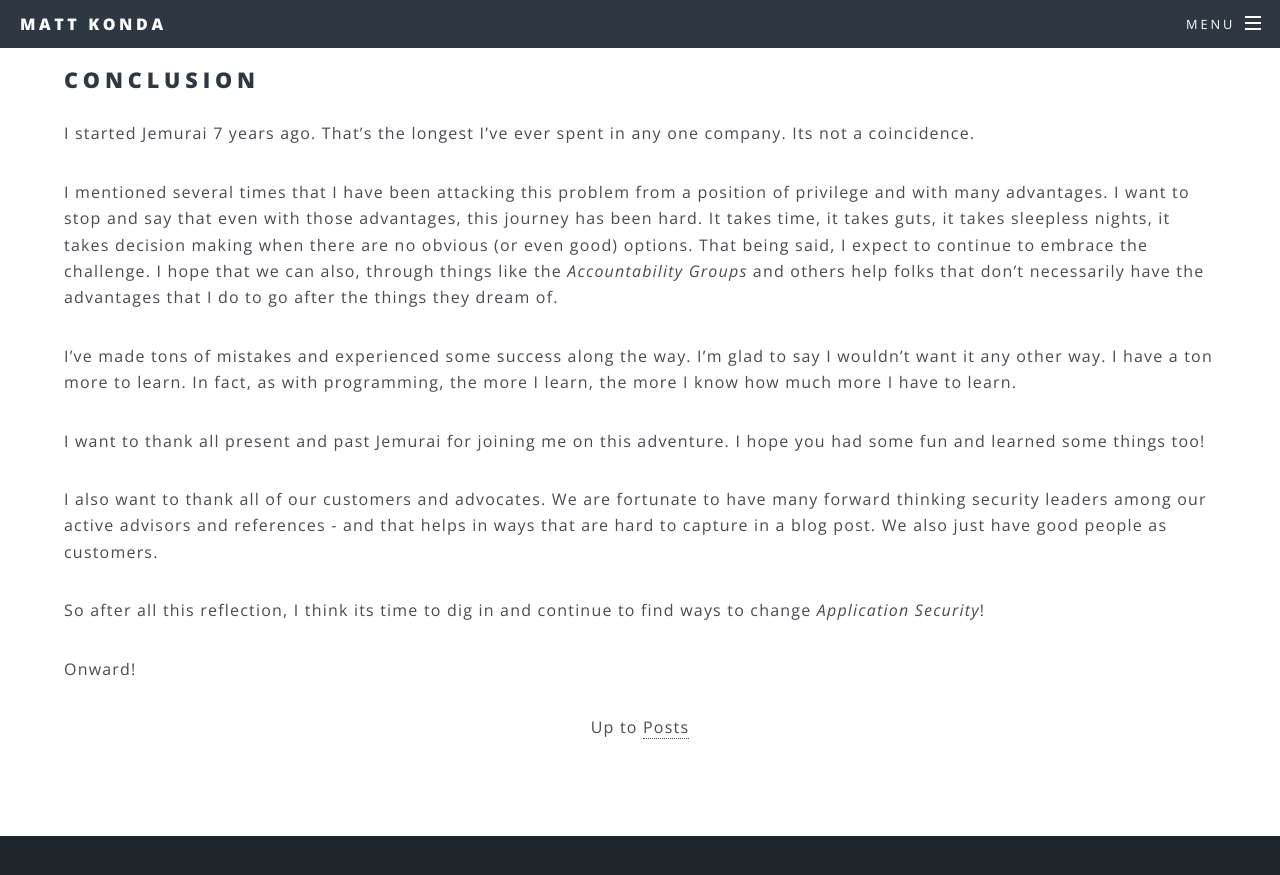
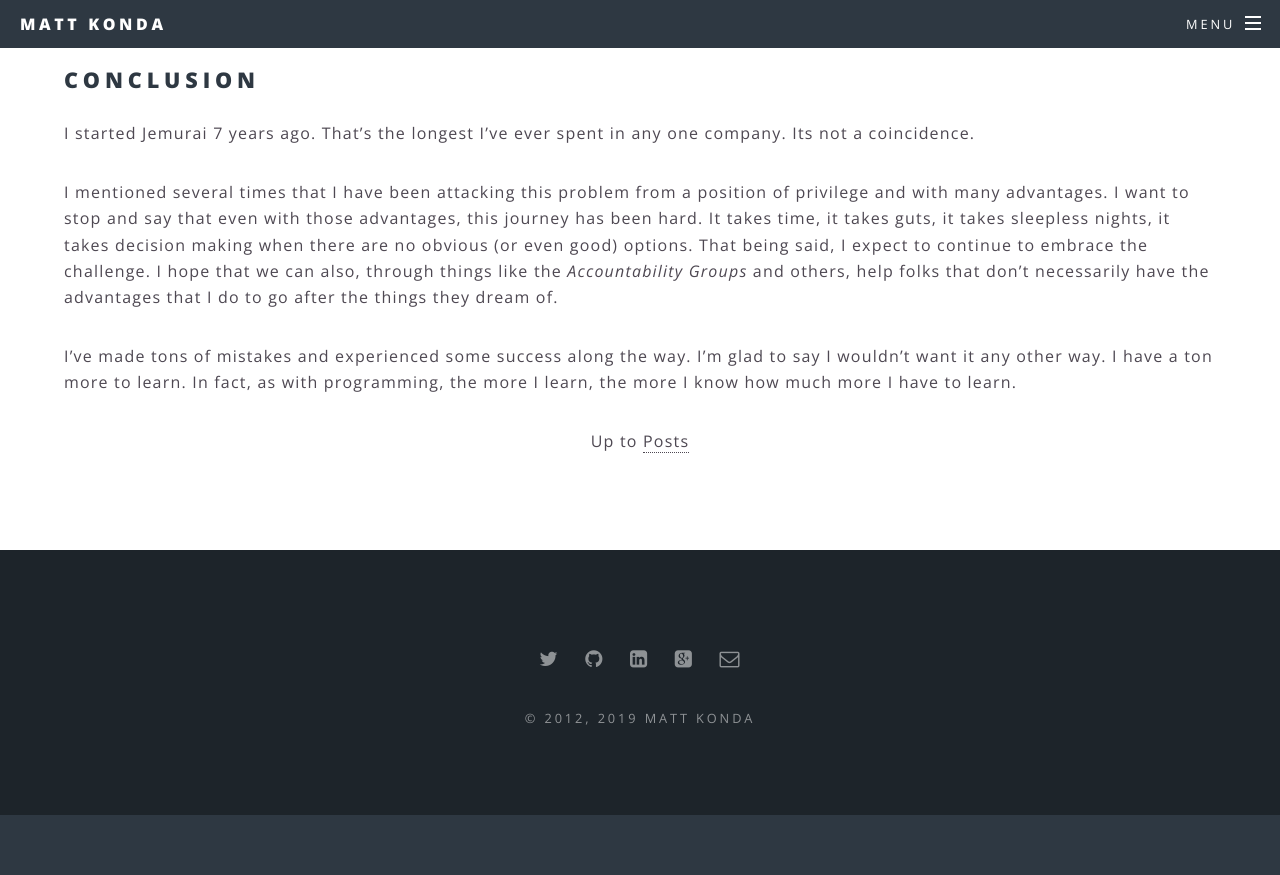
Before and after one commit to mkonda/mkonda.github.io, a Jekyll site: the page built from _posts/2019-02-13-seven-year-post.md, in a window 1280 px wide and 900 px high, scrolled down 5140 px. Shown: the top 875 px of the window. Built offline with Jekyll 4.4.1, drawn with Linux system fonts in a browser that asks for light colours; after the commit the page ends 5955 px from its top, so only the background shows below that.

Commit message:
CGB comments

```diff
--- a/_posts/2019-02-13-seven-year-post.md
+++ b/_posts/2019-02-13-seven-year-post.md
@@ -127,16 +127,8 @@ I pointed to _standardizing_, _account management_ and _sales_ when I talked abo
 
 I started Jemurai 7 years ago.  That's the longest I've ever spent in any one company.  Its not a coincidence.
 
-I mentioned several times that I have been attacking this problem from a position of privilege and with many advantages.  I want to stop and say that even with those advantages, this journey has been hard.  It takes time, it takes guts, it takes sleepless nights, it takes decision making when there are no obvious (or even good) options.  That being said, I expect to continue to embrace the challenge.  I hope that we can also, through things like the _Accountability Groups_ and others help folks that don't necessarily have the advantages that I do to go after the things they dream of.
+I mentioned several times that I have been attacking this problem from a position of privilege and with many advantages.  I want to stop and say that even with those advantages, this journey has been hard.  It takes time, it takes guts, it takes sleepless nights, it takes decision making when there are no obvious (or even good) options.  That being said, I expect to continue to embrace the challenge.  I hope that we can also, through things like the _Accountability Groups_ and others, help folks that don't necessarily have the advantages that I do to go after the things they dream of.
 
 I've made tons of mistakes and experienced some success along the way.  I'm glad to say I wouldn't want
 it any other way.  I have a ton more to learn.  In fact, as with programming, the more I learn, the more I
 know how much more I have to learn.
-
-I want to thank all present and past Jemurai for joining me on this adventure.  I hope you had some fun and learned some things too!
-
-I also want to thank all of our customers and advocates.  We are fortunate to have many forward thinking security leaders among our active advisors and references - and that helps in ways that are hard to capture in a blog post.  We also just have good people as customers.
-
-So after all this reflection, I think its time to dig in and continue to find ways to change _Application Security_!
-
-Onward!
```
